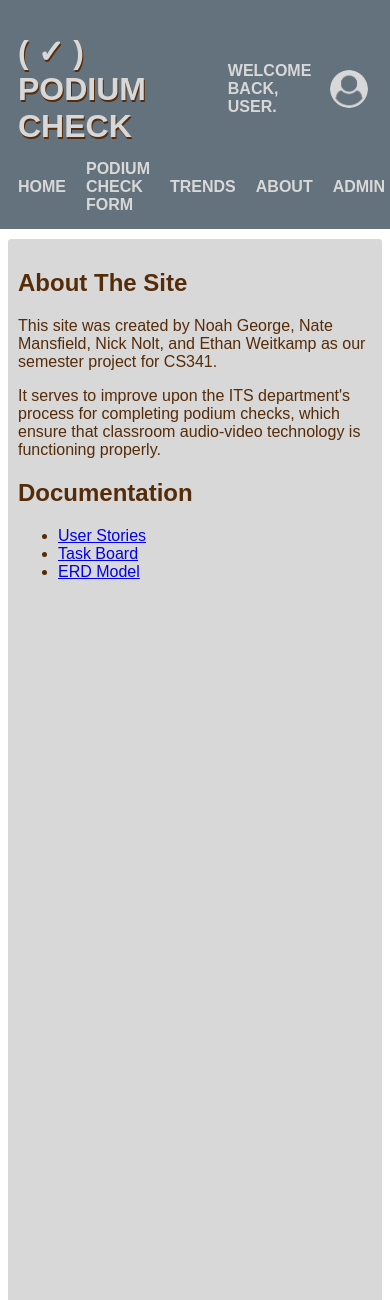
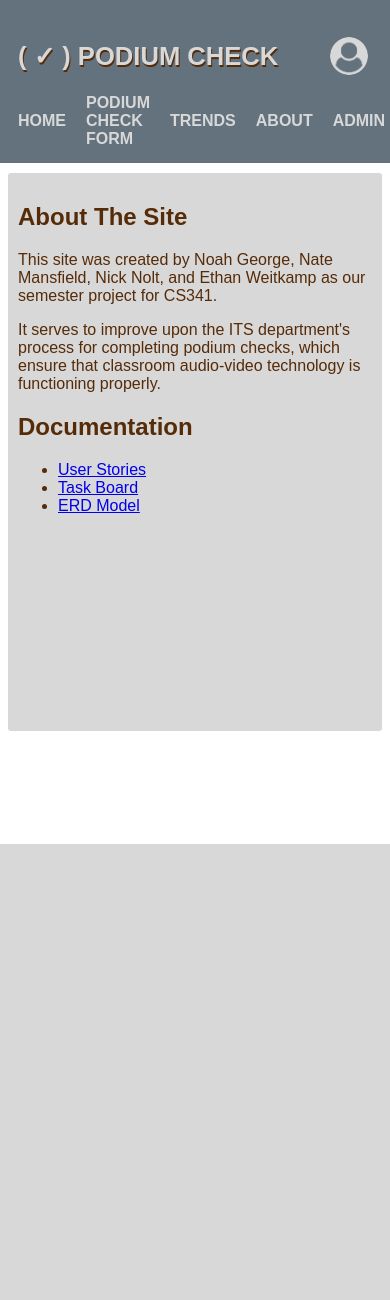
Before and after one commit to Nmans01/cs341-project, a PHP site: page /about.php in a window 390 px wide. Shown: the top 1300 px of the page. After the commit the page ends 844 px from the top, so only its background shows below. Run offline with PHP 8.4, Linux system fonts and the light colour scheme.

Commit message:
Added styles for mobile

```diff
--- a/about.php
+++ b/about.php
@@ -1,8 +1,9 @@
 <html>
     <head>
         <title>About</title>
-        <link rel="icon" type="image/x-icon" href="./img/podium2.png">
-        <link rel="stylesheet" href="./css/style.css">
+        <?PHP
+            require('head.php');
+        ?>
     </head>
     <body>
         <?PHP
--- a/css/style.css
+++ b/css/style.css
@@ -66,7 +66,6 @@ nav > * {
     border-radius: 3px;
     margin-right: 10px;
 }
-
 nav > *:hover {
     background-color: rgb(216, 216, 216);
     box-shadow: inset 2px 2px 2px rgb(79, 82, 85),
@@ -79,5 +78,16 @@ nav > *:hover {
     color: rgb(86, 43, 8);
     border-radius: 3px;
     padding: 10px;
-    height: 2000px;
+    padding-bottom: 200px;
 }
+
+/* Style for smaller screens */
+@media screen and (max-width: 710px) {
+    #title > h1 {
+        font-size: 160%;
+    }
+
+    #user > div {
+        display: none;
+    }
+}
--- /dev/null
+++ b/head.php
@@ -0,0 +1,3 @@
+<meta name="viewport" content="width=device-width, initial-scale=1">
+<link rel="icon" type="image/x-icon" href="./img/podium2.png">
+<link rel="stylesheet" href="./css/style.css">
--- a/header.php
+++ b/header.php
@@ -2,7 +2,7 @@
     <div id="title">
         <h1>( ✓ ) Podium Check</h1>
         <div id="user">
-            Welcome back, user.
+            <div>Welcome back, user.</div>
             <img src="./img/offwhite-user-png.png">
         </div>
     </div>
```
